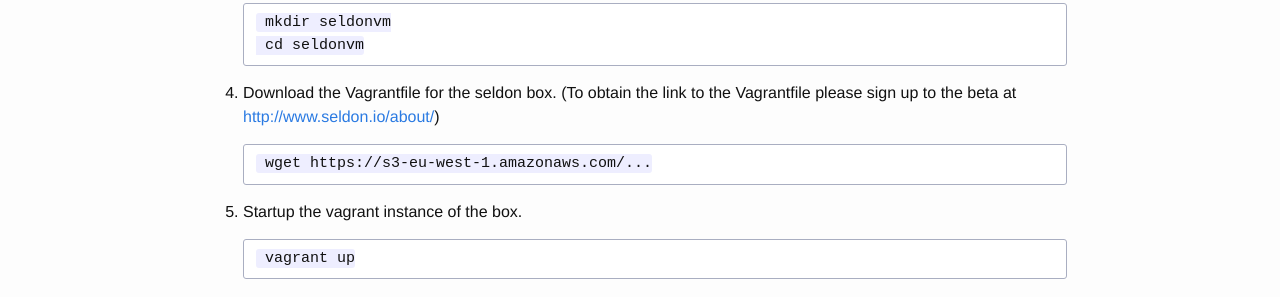
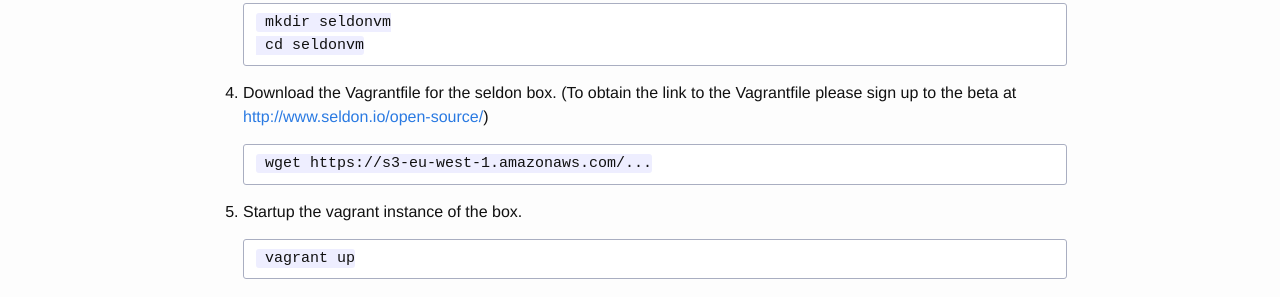
Before and after one commit to SeldonIO/seldonio.github.com, a Jekyll site: the page built from vm.md, in a window 1280 px wide. Shown: the part 394-691 px from the top of the page. Built offline with Jekyll 4.4.1, drawn with Linux system fonts in a browser that asks for light colours; part of the change alters nothing that is shown.

Commit message:
modify url to get vm link

```diff
--- a/vm.md
+++ b/vm.md
@@ -20,7 +20,7 @@ title: Seldon VM
         mkdir seldonvm
         cd seldonvm
 
-1. Download the Vagrantfile for the seldon box. (To obtain the link to the Vagrantfile please sign up to the beta at [http://www.seldon.io/about/](http://www.seldon.io/about/))
+1. Download the Vagrantfile for the seldon box. (To obtain the link to the Vagrantfile please sign up to the beta at [http://www.seldon.io/open-source/](http://www.seldon.io/open-source/))
 
         wget https://s3-eu-west-1.amazonaws.com/...
 
```
